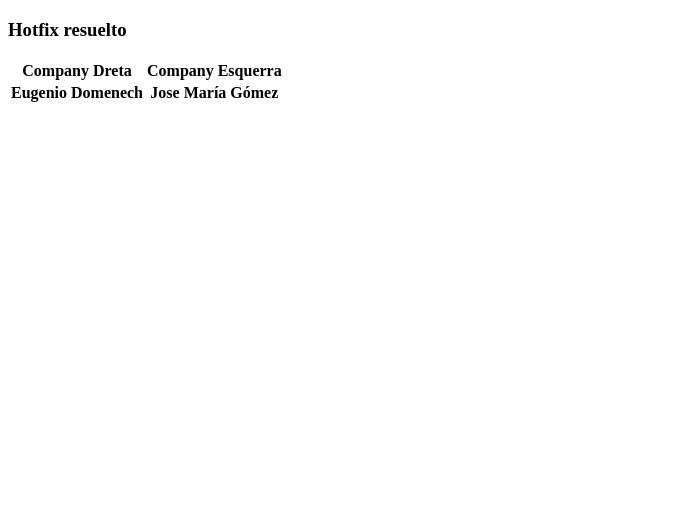
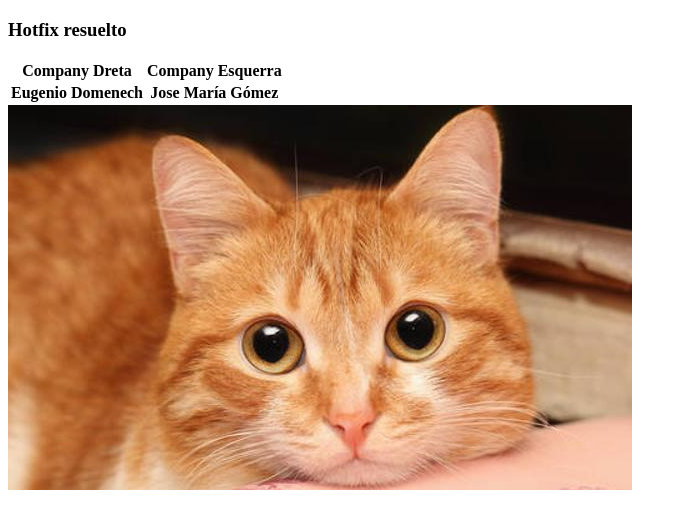
Before and after one commit to jameco147/examen_JavierMerino, a plain HTML site: page index.html in a window 1280 px wide. Shown: the whole page, without its empty margins (0-687 px from the left). Drawn offline with Linux system fonts and the light colour scheme.

Commit message:
Imagen de gato

```diff
--- a/index.html
+++ b/index.html
@@ -17,5 +17,6 @@
             <th>Jose María Gómez</th>
         </tr>
     </table>
+    <img src="gato.jpg" alt="">
 </body>
 </html>
```
